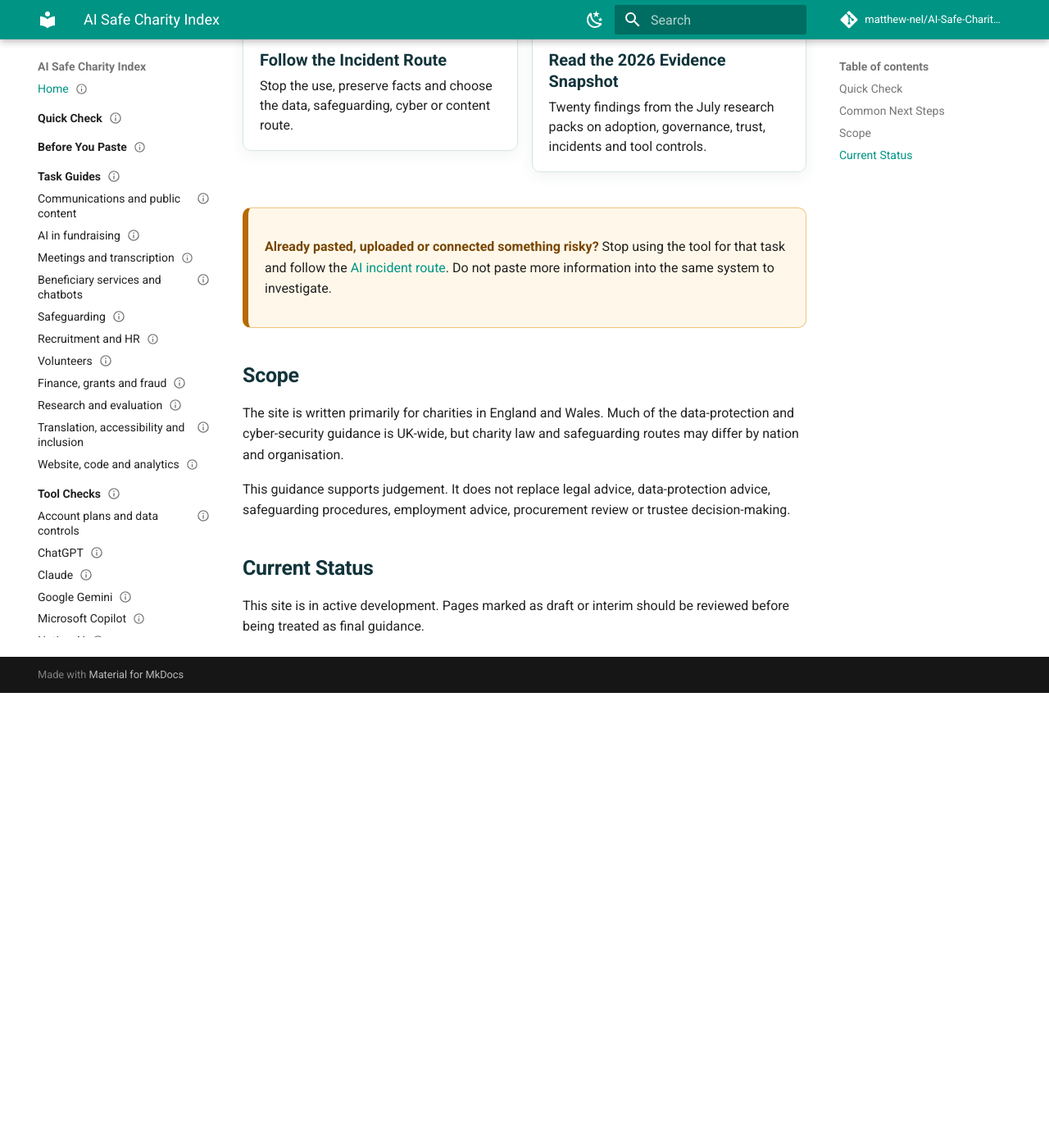
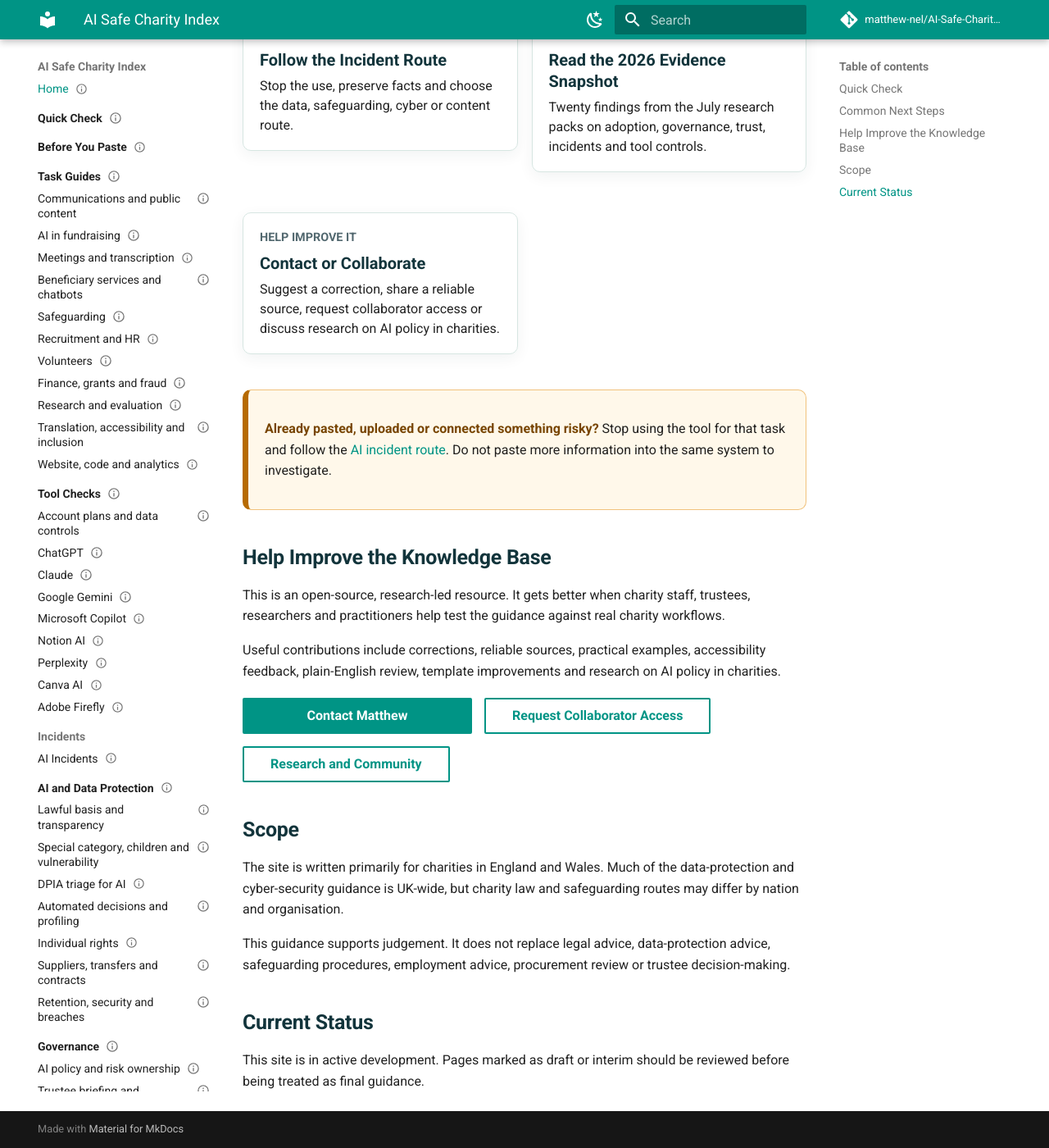
Before and after one commit to matthew-nel/AI-Safe-Charity-Index, an MkDocs documentation site: the page built from docs/index.md, in a window 1280 px wide and 1400 px high, scrolled down 2633 px. Shown: the whole window at 82% size. Built offline with MkDocs 1.6.1 and Material for MkDocs 9.7.7, drawn with Linux system fonts in a browser that asks for light colours; comment, search, counter and statistics services are not loaded; before the commit the page ends 3478 px from its top, so only the background shows below that; some of the changed text lies outside the part shown.

Commit message:
Add homepage contact CTAs

```diff
--- a/docs/index.md
+++ b/docs/index.md
@@ -31,6 +31,7 @@ claim_ids: []
 [Answer the Quick Check](#quick-check){ .md-button .md-button--primary }
 [I Already Made a Mistake](governance/incidents.md){ .md-button }
 [Browse Task Guides](everyday-charity-work/index.md){ .md-button }
+[Contact / Collaborate](about/contact.md){ .md-button }
 
 </div>
 
@@ -136,11 +137,31 @@ claim_ids: []
 <span class="asc-card-text">Twenty findings from the July research packs on adoption, governance, trust, incidents and tool controls.</span>
 </a>
 
+<a class="asc-route-card" href="about/contact/">
+<span class="asc-card-label">Help improve it</span>
+<span class="asc-card-title">Contact or Collaborate</span>
+<span class="asc-card-text">Suggest a correction, share a reliable source, request collaborator access or discuss research on AI policy in charities.</span>
+</a>
+
 </div>
 
 <div class="asc-callout" markdown="1">
 
 **Already pasted, uploaded or connected something risky?** Stop using the tool for that task and follow the [AI incident route](governance/incidents.md). Do not paste more information into the same system to investigate.
+
+</div>
+
+## Help Improve the Knowledge Base
+
+This is an open-source, research-led resource. It gets better when charity staff, trustees, researchers and practitioners help test the guidance against real charity workflows.
+
+Useful contributions include corrections, reliable sources, practical examples, accessibility feedback, plain-English review, template improvements and research on AI policy in charities.
+
+<div class="asc-button-row" markdown="1">
+
+[Contact Matthew](about/contact.md){ .md-button .md-button--primary }
+[Request Collaborator Access](about/contact.md#request-collaborator-access){ .md-button }
+[Research and Community](research-and-community/index.md){ .md-button }
 
 </div>
 
```
